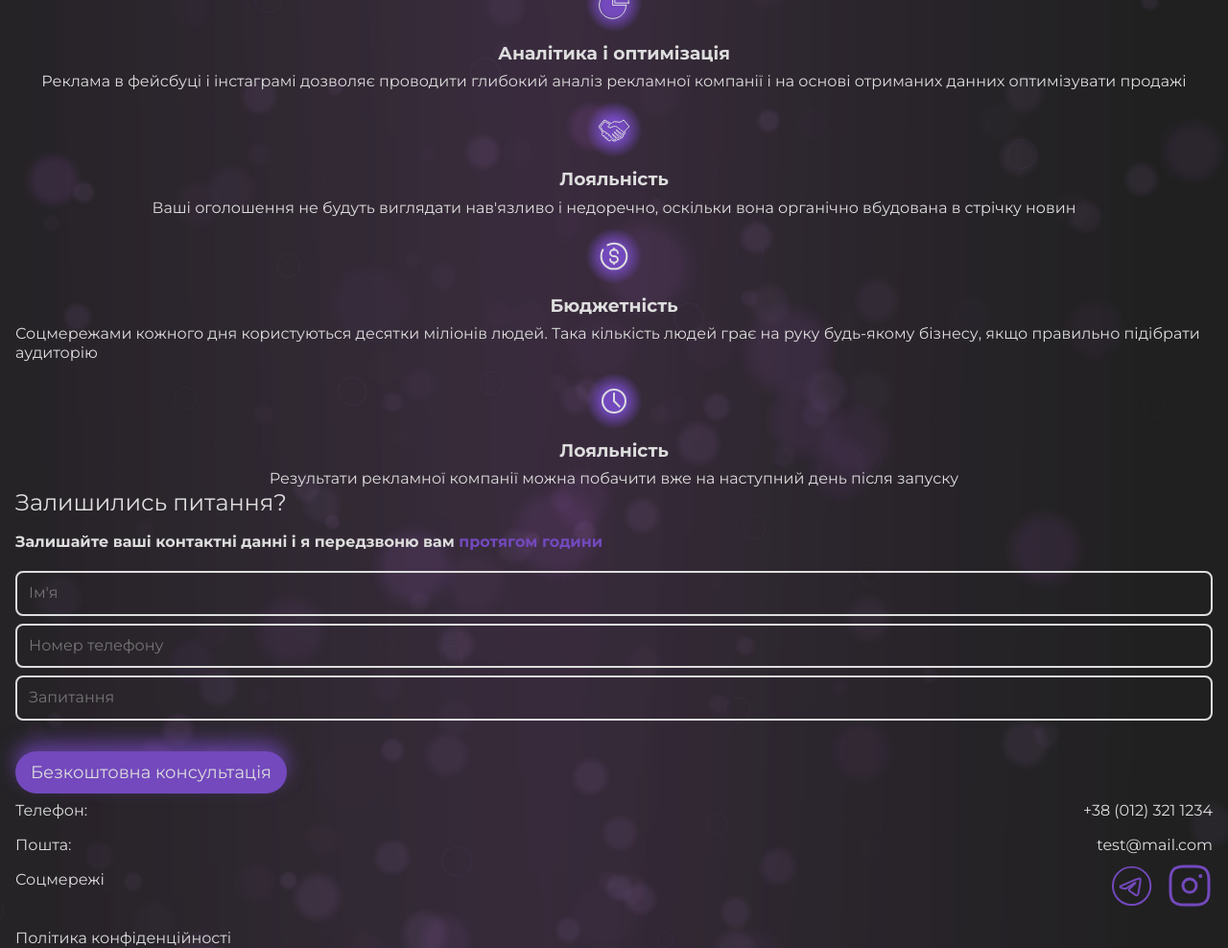
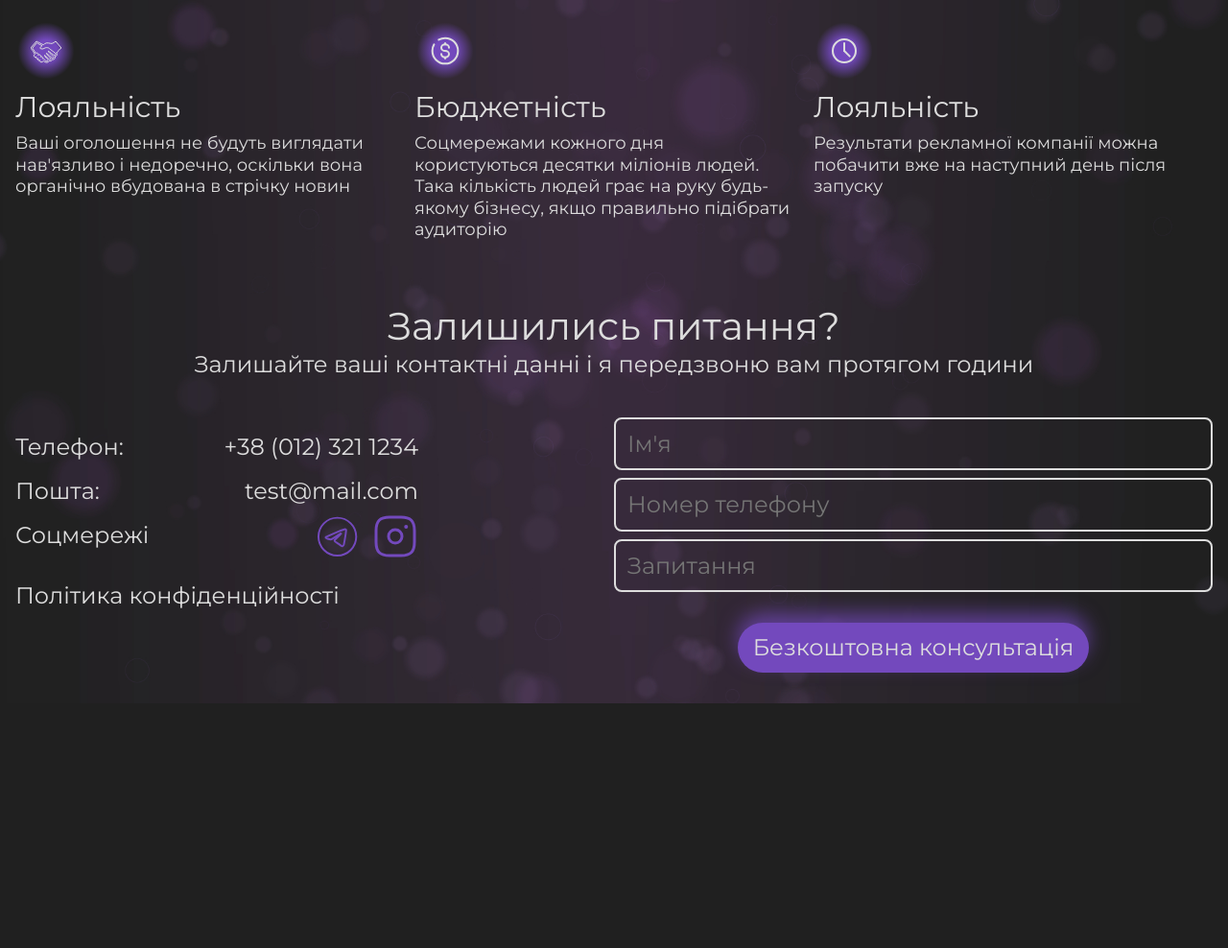
Before and after one commit to Rostyslav-Stetsyk/gariachiy-agency, a website: page index.html in a window 1280 px wide. Shown: the part 1158-2146 px from the top of the page at 96% size. After the commit the page ends 1891 px from the top, so only its background shows below. Drawn offline with nearby package versions, Linux system fonts and the light colour scheme.

Commit message:
desktop benefits, foter, form

```diff
--- a/css/style.css
+++ b/css/style.css
@@ -50,6 +50,7 @@ body {
 
 .section {
     text-align: center;
+    padding: 32px 0;
 }
 
 .container {
@@ -111,12 +112,14 @@ body {
     padding-top: 64px;
     padding-bottom: 0;
     height: calc(100vh - 48px);
+    min-height: 572px;
     max-height: 720px;
     overflow: hidden;
 }
 
 .hero .title {
     position: relative;
+
 
     & span {
         font-weight: 700;
@@ -206,6 +209,10 @@ body {
 }
 
 /* footer */
+.nav-list {
+    margin-top: 16px;
+}
+
 .nav-list .item {
     display: flex;
     justify-content: space-between;
@@ -230,6 +237,16 @@ body {
         text-align: left;
     }
 
+    .title {
+        font-size: 40px;
+    }
+
+
+    .text {
+        font-size: 24px;
+    }
+
+
     /* header */
     .social-link svg {
         width: 48px;
@@ -246,9 +263,9 @@ body {
     }
 
     .hero .title {
+        text-align: left;
         position: relative;
         width: 592px;
-        font-size: 40px;
 
         & span {
             font-weight: 700;
@@ -275,4 +292,66 @@ body {
         transform: translateX(0);
         width: 520px;
     }
+
+    /* benefits */
+    .title {
+        text-align: center;
+    }
+
+    .benefits-list {
+        margin-top: 16px;
+        display: flex;
+        flex-direction: row;
+        flex-wrap: wrap;
+        gap: 24px;
+    }
+
+    .benefits-item {
+        align-items: start;
+        width: calc(100% / 3 - 24px);
+
+        & h3 {
+            font-size: 30px;
+            font-weight: 400;
+        }
+
+        & p {
+            font-size: 18px;
+        }
+    }
+
+    /* footer */
+    .footer .wrapper {
+        margin-top: 32px;
+        display: flex;
+        justify-content: space-between;
+        flex-direction: row-reverse;
+    }
+
+    .footer .text {
+        text-align: center;
+    }
+
+    .part-footer {
+        font-size: 24px;
+        width: 420px;
+        display: flex;
+        flex-direction: column;
+    }
+
+    .part-contact-form {
+        width: 50%;
+    }
+
+    .contact-form {
+        display: flex;
+        flex-direction: column;
+        align-items: center;
+        font-size: 24px;
+
+        & button {
+            font-size: 24px;
+            width: fit-content;
+        }
+    }
 }
--- a/index.html
+++ b/index.html
@@ -58,6 +58,7 @@
         </div>
       </section>
 
+      <!-- benefits -->
       <section class="benefits section">
         <div class="container">
           <h2 class="title">
@@ -144,14 +145,16 @@
         </div>
       </section>
 
-      <section class="section contact-form">
+      <section class="section footer">
         <div class="container">
           <h2 class="title">Залишились питання?</h2>
           <p class="text">
             Залишайте ваші контактні данні і я передзвоню вам
             <span>протягом години</span>
           </p>
-          <form>
+          <div class="wrapper">
+            <div class="part-contact-form">
+              <form class="contact-form">
                 <input type="text" placeholder="Ім'я" />
                 <input type="number" placeholder="Номер телефону" />
                 <input type="text" placeholder="Запитання" />
@@ -160,20 +163,21 @@
                 </button>
               </form>
             </div>
-      </section>
 
-      <!-- Footer -->
-      <footer class="section footer">
-        <div class="container">
+            <div class="part-footer">
               <nav>
                 <ul class="nav-list">
                   <li class="item">
                     <p>Телефон:</p>
-                <a class="link" href="tel:+380121234567">+38 (012) 321 1234</a>
+                    <a class="link" href="tel:+380121234567"
+                      >+38 (012) 321 1234</a
+                    >
                   </li>
                   <li class="item">
                     <p>Пошта:</p>
-                <a class="link" href="mailto:test@mail.com">test@mail.com</a>
+                    <a class="link" href="mailto:test@mail.com"
+                      >test@mail.com</a
+                    >
                   </li>
                   <li class="item">
                     <p>Соцмережі</p>
@@ -194,8 +198,9 @@
               </nav>
               <a class="privacy-policy" href="#">Політика конфіденційності</a>
             </div>
-      </footer>
+          </div>
+        </div>
+      </section>
     </main>
-    <footer></footer>
   </body>
 </html>
```
Lines whose indentation alone changed are shown as unchanged.
